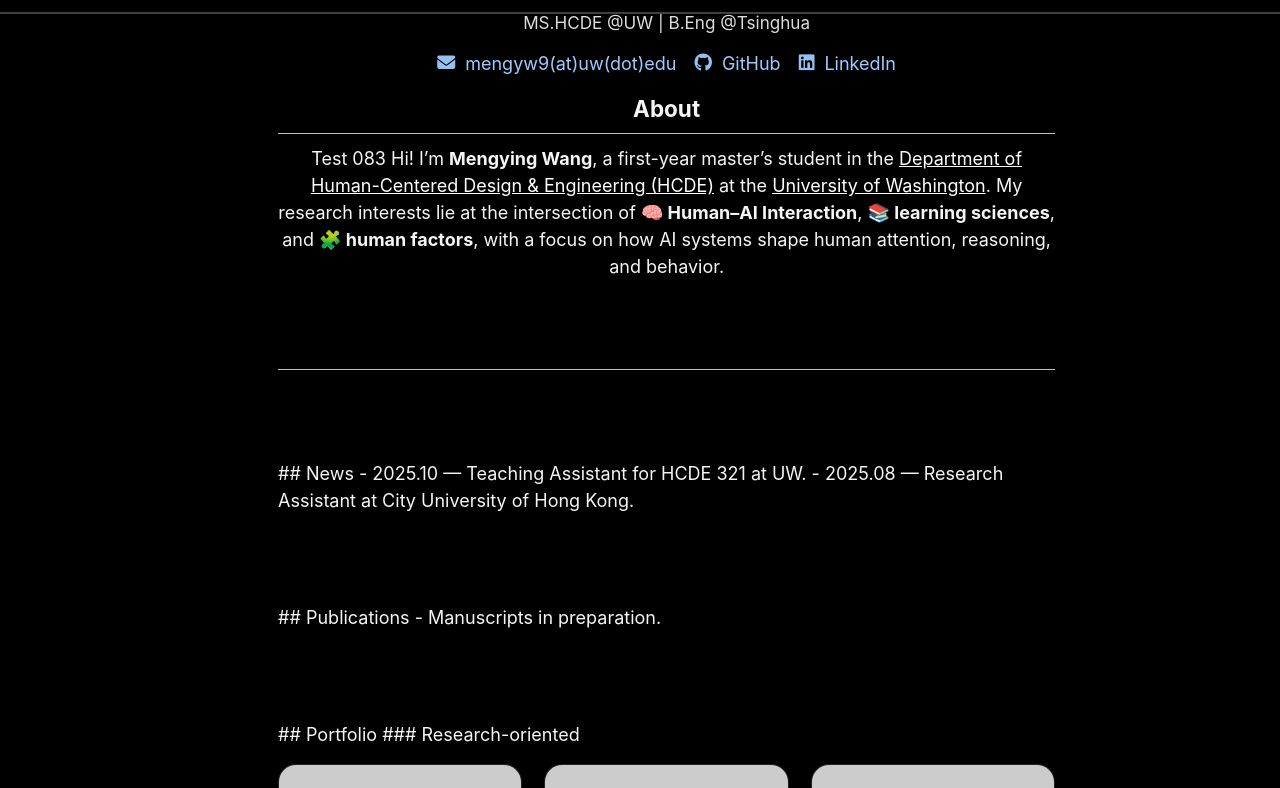
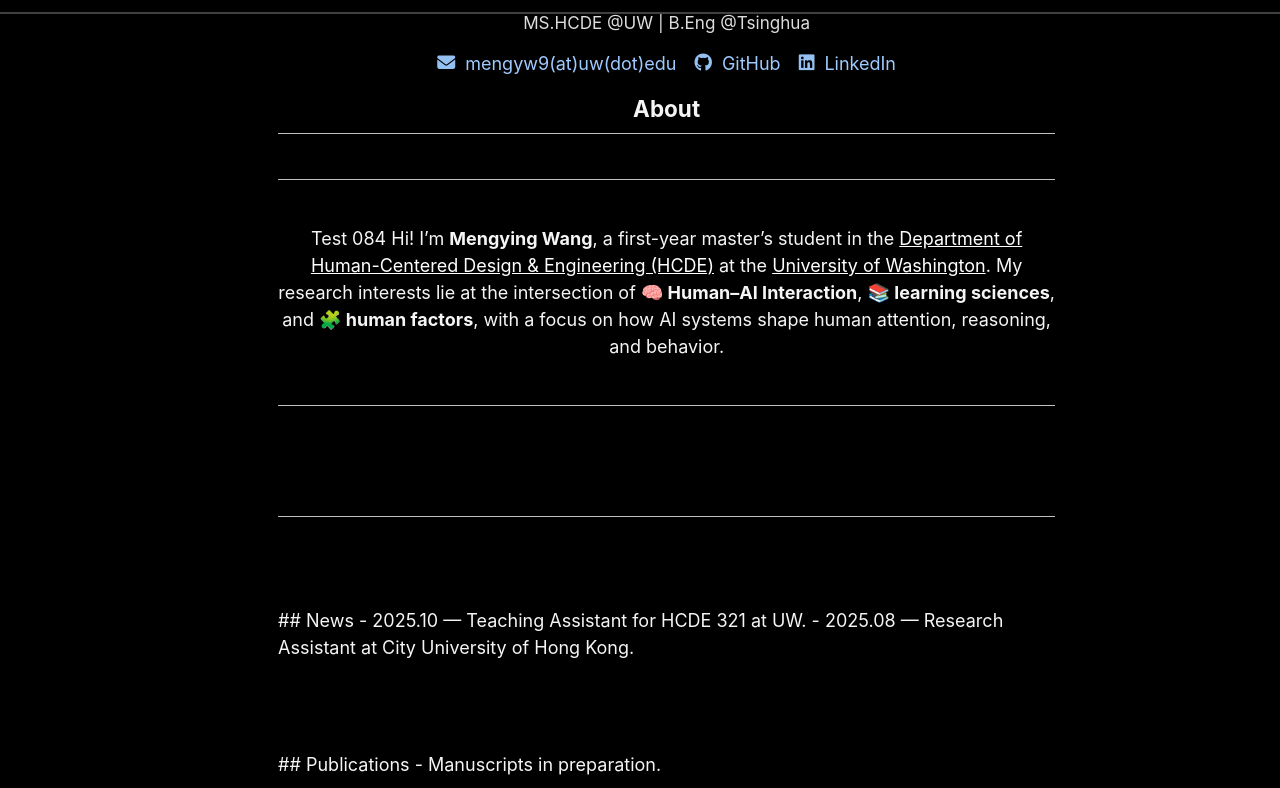
Before and after one commit to mengyingWWW/mengyingWWW.github.io, a Jekyll site: the page built from index.md, in a window 1280 px wide and 900 px high, scrolled down 361 px, cut to the strip 112-900 px from the top of the window. Built offline with Jekyll 4.4.1, drawn with Linux system fonts in a browser that asks for light colours; a script bundle is joined from its source files by our own code; library files that are not in the unit come from our copies.

Commit message:
Update index.md

```diff
--- a/index.md
+++ b/index.md
@@ -34,16 +34,22 @@ title: ""
   <div class="landing-right">
     <h2 class="landing-title">About</h2>
 
-    <p>
-    Test 083 Hi! I’m <strong>Mengying Wang</strong>, a first-year master’s student in the
-    <a href="https://www.hcde.washington.edu/" target="_blank">Department of Human-Centered Design & Engineering (HCDE)</a>
-    at the
-    <a href="https://www.washington.edu/" target="_blank">University of Washington</a>. My research interests lie at the intersection of
-      <strong>🧠 Human–AI Interaction</strong>,
-      <strong>📚 learning sciences</strong>, and
-      <strong>🧩 human factors</strong>,
-      with a focus on how AI systems shape human attention, reasoning, and behavior.
-    </p>
+    <hr class="about-rule">
+
+    <div class="about-body">
+      <p>
+        Test 084 Hi! I’m <strong>Mengying Wang</strong>, a first-year master’s student in the
+        <a href="https://www.hcde.washington.edu/" target="_blank">Department of Human-Centered Design & Engineering (HCDE)</a>
+        at the
+        <a href="https://www.washington.edu/" target="_blank">University of Washington</a>. My research interests lie at the intersection of
+        <strong>🧠 Human–AI Interaction</strong>,
+        <strong>📚 learning sciences</strong>, and
+        <strong>🧩 human factors</strong>,
+        with a focus on how AI systems shape human attention, reasoning, and behavior.
+      </p>
+    </div>
+
+    <hr class="about-rule">
 
 
   </div>
```
